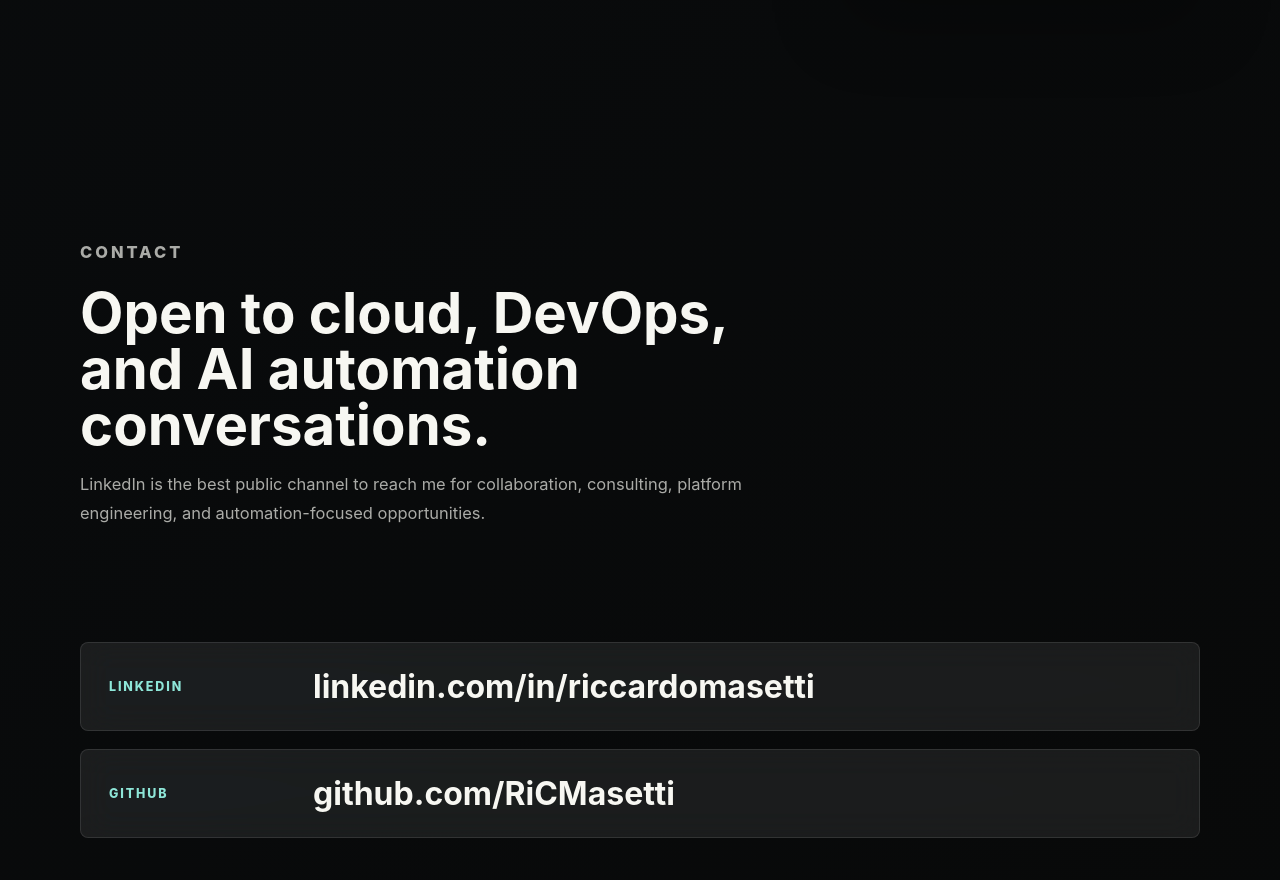
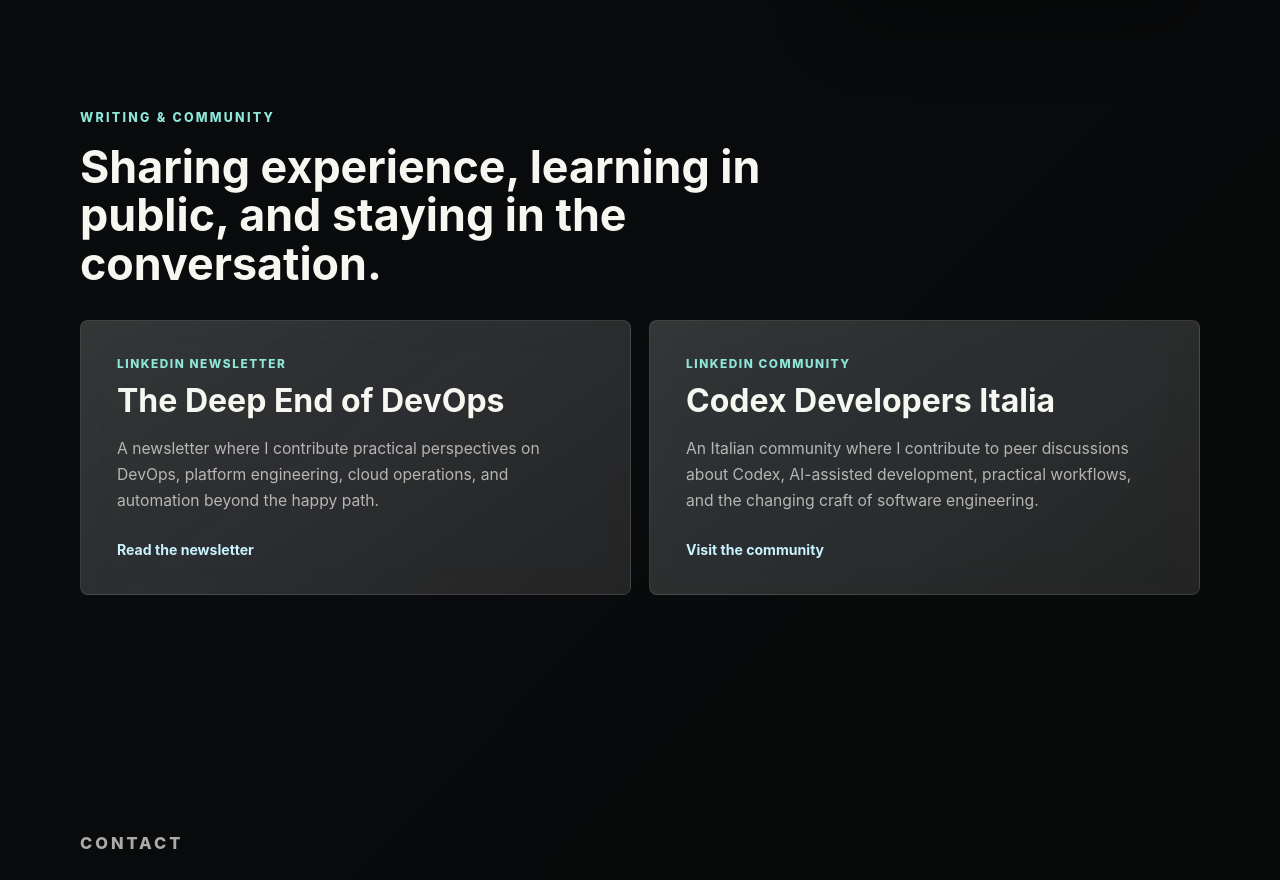
Before and after one commit to RiCMasetti/riccardomasetti, a React (Vite) app: page / in a window 1280 px wide. Shown: the part 6505-7385 px from the top of the page. Built offline with nearby package versions, Linux system fonts and the light colour scheme.

Commit message:
added sections in the menu

```diff
--- a/index.html
+++ b/index.html
@@ -5,7 +5,7 @@
     <meta name="viewport" content="width=device-width, initial-scale=1.0" />
     <meta
       name="description"
-      content="Riccardo Masetti is a Cloud and DevOps engineer focused on Kubernetes, GitOps, Infrastructure as Code, AI automation, and products such as Advanced Static Publisher."
+      content="Riccardo Masetti is a Cloud and DevOps engineer focused on Kubernetes, GitOps, Infrastructure as Code, AI automation, independent projects, and professional community contributions."
     />
     <meta name="author" content="Riccardo Masetti" />
     <meta
@@ -76,6 +76,20 @@
           "AI automation"
         ],
         "description": "Riccardo Masetti is a Cloud and DevOps engineer focused on cloud-native delivery, Kubernetes, GitOps, Infrastructure as Code, observability, data workflows, and applied AI automation."
+      }
+    </script>
+    <script type="application/ld+json">
+      {
+        "@context": "https://schema.org",
+        "@type": "CreativeWork",
+        "name": "The Deep End of DevOps",
+        "url": "https://www.linkedin.com/newsletters/the-deep-end-of-devops-7478553206269341696/",
+        "contributor": {
+          "@type": "Person",
+          "name": "Riccardo Masetti",
+          "url": "https://www.riccardomasetti.com/"
+        },
+        "description": "A LinkedIn newsletter with practical perspectives on DevOps, platform engineering, cloud operations, and automation."
       }
     </script>
     <script type="application/ld+json">
@@ -182,6 +196,11 @@
           engineering, and now focuses on DevOps, cloud infrastructure, GitOps,
           and AI-enabled automation.
         </p>
+        <h2>Writing and Community</h2>
+        <ul>
+          <li><a href="https://www.linkedin.com/newsletters/the-deep-end-of-devops-7478553206269341696/">The Deep End of DevOps newsletter</a></li>
+          <li><a href="https://www.linkedin.com/groups/42837135/">Codex Developers Italia community</a></li>
+        </ul>
         <h2>Selected Projects</h2>
         <p>
           <a href="https://aspublisher.riccardomasetti.com/">Advanced Static Publisher</a>
--- a/src/App.jsx
+++ b/src/App.jsx
@@ -126,6 +126,25 @@
         href: 'https://github.com/RiCMasetti/google-adk-app-factory',
       },
     ],
+  },
+];
+
+const communityItems = [
+  {
+    type: 'LinkedIn newsletter',
+    title: 'The Deep End of DevOps',
+    description:
+      'A newsletter where I contribute practical perspectives on DevOps, platform engineering, cloud operations, and automation beyond the happy path.',
+    href: 'https://www.linkedin.com/newsletters/the-deep-end-of-devops-7478553206269341696/',
+    linkLabel: 'Read the newsletter',
+  },
+  {
+    type: 'LinkedIn community',
+    title: 'Codex Developers Italia',
+    description:
+      'An Italian community where I contribute to peer discussions about Codex, AI-assisted development, practical workflows, and the changing craft of software engineering.',
+    href: 'https://www.linkedin.com/groups/42837135/',
+    linkLabel: 'Visit the community',
   },
 ];
 
@@ -436,6 +455,31 @@
             <img src={portrait} alt="Riccardo Masetti playing guitar" />
           </div>
         </div>
+
+        <div className="community-block">
+          <div className="community-heading reveal">
+            <p className="section-kicker">Writing &amp; community</p>
+            <h3>Sharing experience, learning in public, and staying in the conversation.</h3>
+          </div>
+
+          <div className="community-grid">
+            {communityItems.map((item, index) => (
+              <a
+                className="community-card reveal"
+                style={{ '--reveal-delay': `${index * 90}ms` }}
+                href={item.href}
+                key={item.href}
+                target="_blank"
+                rel="noreferrer"
+              >
+                <span>{item.type}</span>
+                <h3>{item.title}</h3>
+                <p>{item.description}</p>
+                <strong>{item.linkLabel}</strong>
+              </a>
+            ))}
+          </div>
+        </div>
       </section>
 
       <section id="contact" className="page-section contact-section">
--- a/src/styles.css
+++ b/src/styles.css
@@ -613,6 +613,83 @@
   object-position: center;
 }
 
+.community-block {
+  margin-top: clamp(76px, 9vw, 112px);
+}
+
+.community-heading {
+  max-width: 760px;
+}
+
+.community-heading h3 {
+  margin-bottom: 0;
+  font-size: clamp(1.8rem, 3.5vw, 3.2rem);
+  line-height: 1.08;
+}
+
+.community-grid {
+  display: grid;
+  grid-template-columns: repeat(2, minmax(0, 1fr));
+  gap: 18px;
+  margin-top: 32px;
+}
+
+.community-card {
+  display: flex;
+  flex-direction: column;
+  min-width: 0;
+  padding: clamp(26px, 4vw, 36px);
+  border: 1px solid var(--line-soft);
+  border-radius: 8px;
+  background:
+    linear-gradient(145deg, rgba(255, 255, 255, 0.11), rgba(255, 255, 255, 0.035)),
+    var(--panel);
+  backdrop-filter: blur(16px) saturate(140%);
+  transition:
+    border-color 180ms ease,
+    background 180ms ease,
+    transform 180ms ease;
+}
+
+.community-card:hover {
+  border-color: rgba(142, 230, 216, 0.45);
+  background: var(--panel-strong);
+  transform: translateY(-2px);
+}
+
+.community-card > span {
+  margin-bottom: 12px;
+  color: var(--accent);
+  font-size: 0.74rem;
+  font-weight: 800;
+  letter-spacing: 0.13em;
+  text-transform: uppercase;
+}
+
+.community-card h3 {
+  margin-bottom: 16px;
+  font-size: clamp(1.4rem, 2.6vw, 2rem);
+  line-height: 1.15;
+}
+
+.community-card p {
+  flex: 1 1 auto;
+  margin-bottom: 28px;
+  color: var(--muted);
+  font-size: 0.98rem;
+  line-height: 1.65;
+}
+
+.community-card strong {
+  color: var(--accent-2);
+  font-size: 0.88rem;
+}
+
+.community-card:focus-visible {
+  outline: 2px solid var(--accent-2);
+  outline-offset: 3px;
+}
+
 .contact-list {
   display: grid;
   gap: 18px;
@@ -819,6 +896,7 @@
   .skills-grid,
   .project-showcase,
   .experiment-grid,
+  .community-grid,
   .bio-layout,
   .contact-row {
     grid-template-columns: 1fr;
@@ -939,6 +1017,7 @@
   .contact-row,
   .project-link,
   .project-media img,
+  .community-card,
   .privacy-link,
   .privacy-notice > button {
     transition: none;
```
Also changed, not shown: public/llms.txt, 1 other file (tests, documents, lock files or other folders).
